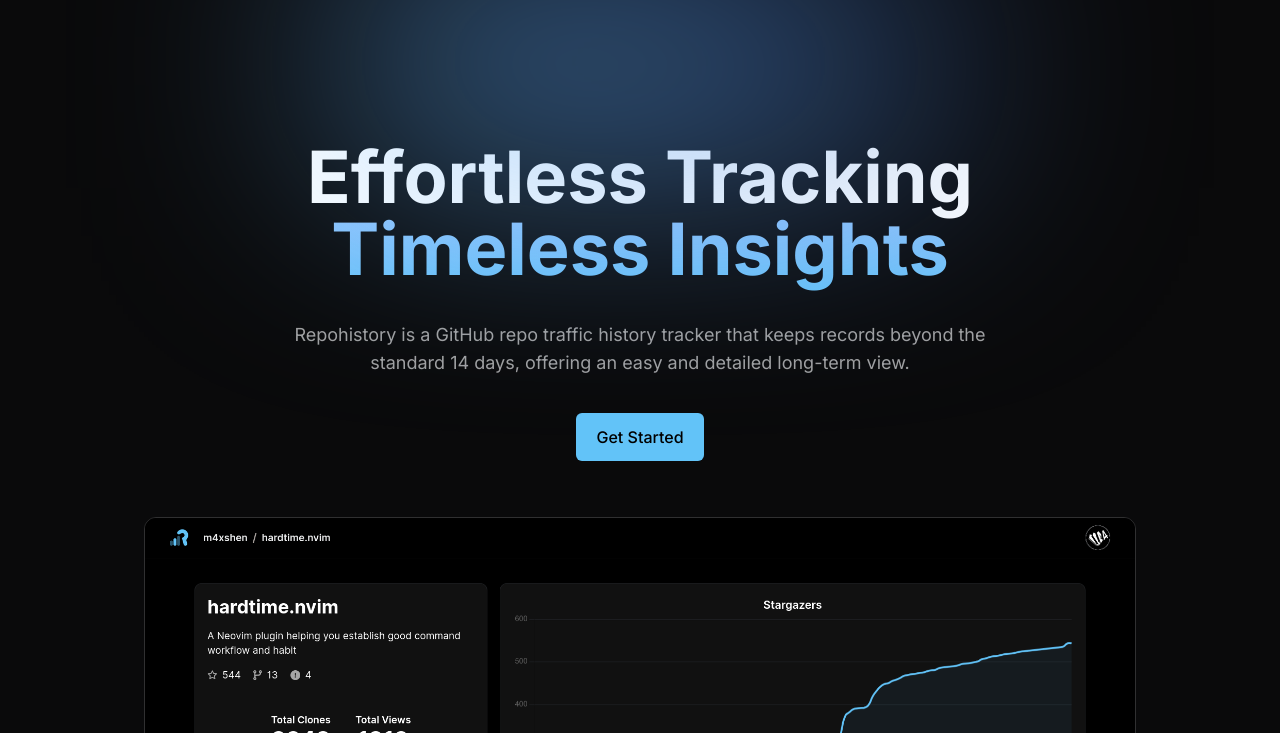
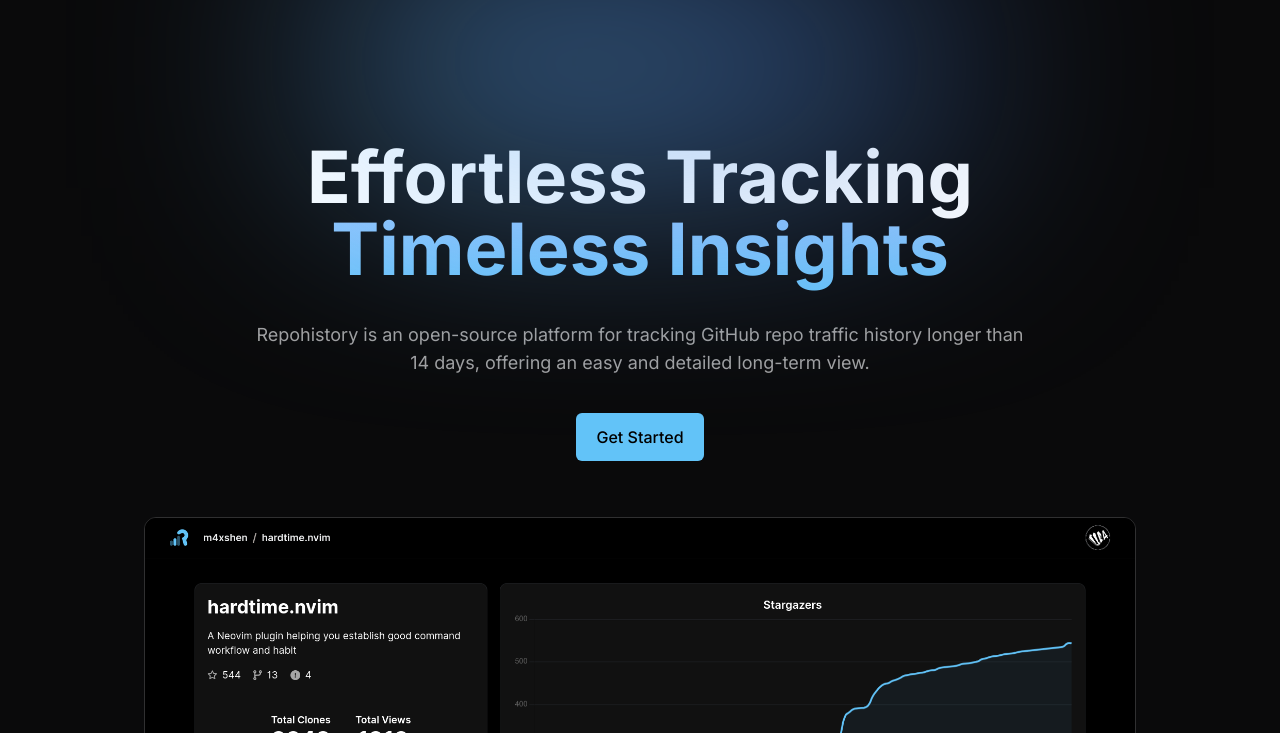
Before and after one commit to repohistory/website, an Astro site: page / in a window 1280 px wide. Shown: the part 67-800 px from the top of the page. Built offline with nearby package versions, Linux system fonts and the light colour scheme; Astro itself is replaced by a stand-in of ours.

Commit message:
chore: refine slogan

```diff
--- a/src/layouts/Layout.astro
+++ b/src/layouts/Layout.astro
@@ -10,7 +10,7 @@
 <html lang="en">
 	<head>
 		<meta charset="UTF-8" />
-		<meta name="description" content="Repohistory is a GitHub repository traffic history tracker that keeps records beyond the standard 14 days, offering an easy and detailed long-term view." />
+		<meta name="description" content="Repohistory is an open-source platform for tracking GitHub repo traffic history longer than 14 days, offering an easy and detailed long-term view." />
 		<meta name="viewport" content="width=device-width" />
 		<link rel="icon" type="image/svg+xml" href="/favicon.png" />
 		<link rel="preconnect" href="https://fonts.googleapis.com">
--- a/src/pages/index.astro
+++ b/src/pages/index.astro
@@ -6,7 +6,7 @@
 import demoImage from '../images/demo.png';
 ---
 
-<Layout title="Repohistory">
+<Layout title="Repohistory - A GitHub repo traffic history tracker">
 	<NavBar />
 	<main>
 		<div class="absolute inset-x-0 m-auto h-32 max-w-xl
@@ -22,9 +22,7 @@
 				</div>
 			</h1>
 			<h2 class="mb-5 max-w-3xl text-center text-[#a0a0a1] text-lg">
-				Repohistory is a GitHub repo traffic history tracker that keeps
-				records beyond the standard 14 days, offering an easy and detailed
-				long-term view.
+				Repohistory is an open-source platform for tracking GitHub repo traffic history longer than 14 days, offering an easy and detailed long-term view.
 			</h2>
 			<div class="relative group">
 				<div class="transition-opacity ease duration-200 opacity-0
```
